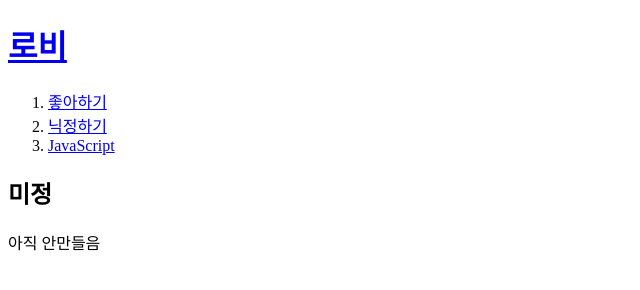
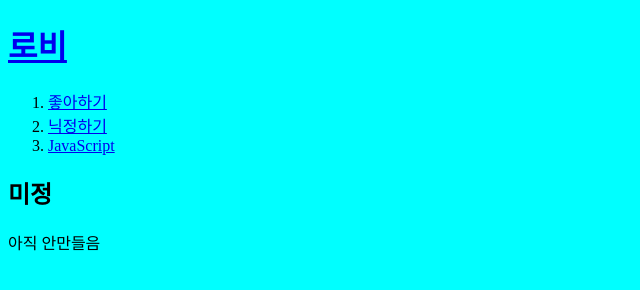
Before and after one commit to AA1004/Choshul, a plain HTML site: page 3.html in a window 1280 px wide. Shown: the whole page, without its empty margins (0-640 px from the left). Drawn offline with Linux system fonts and the light colour scheme.

Commit message:
Update 3.html

```diff
--- a/3.html
+++ b/3.html
@@ -1,6 +1,7 @@
 <!doctype html>
 <html>
 <head>
+  <link rel="stylesheet" href="chobody.css">
   <title>미정 - 초슐</title>
   <meta charset="utf-8">
 </head>
```
